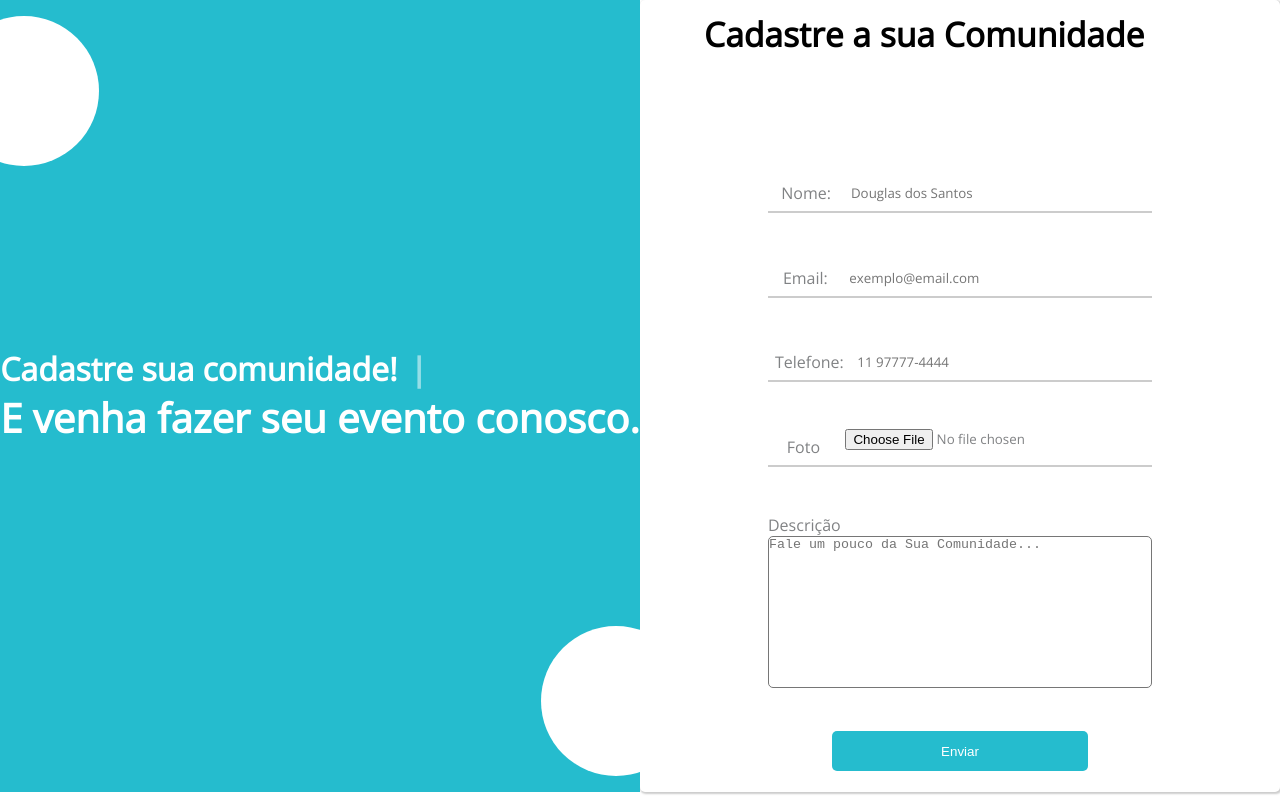
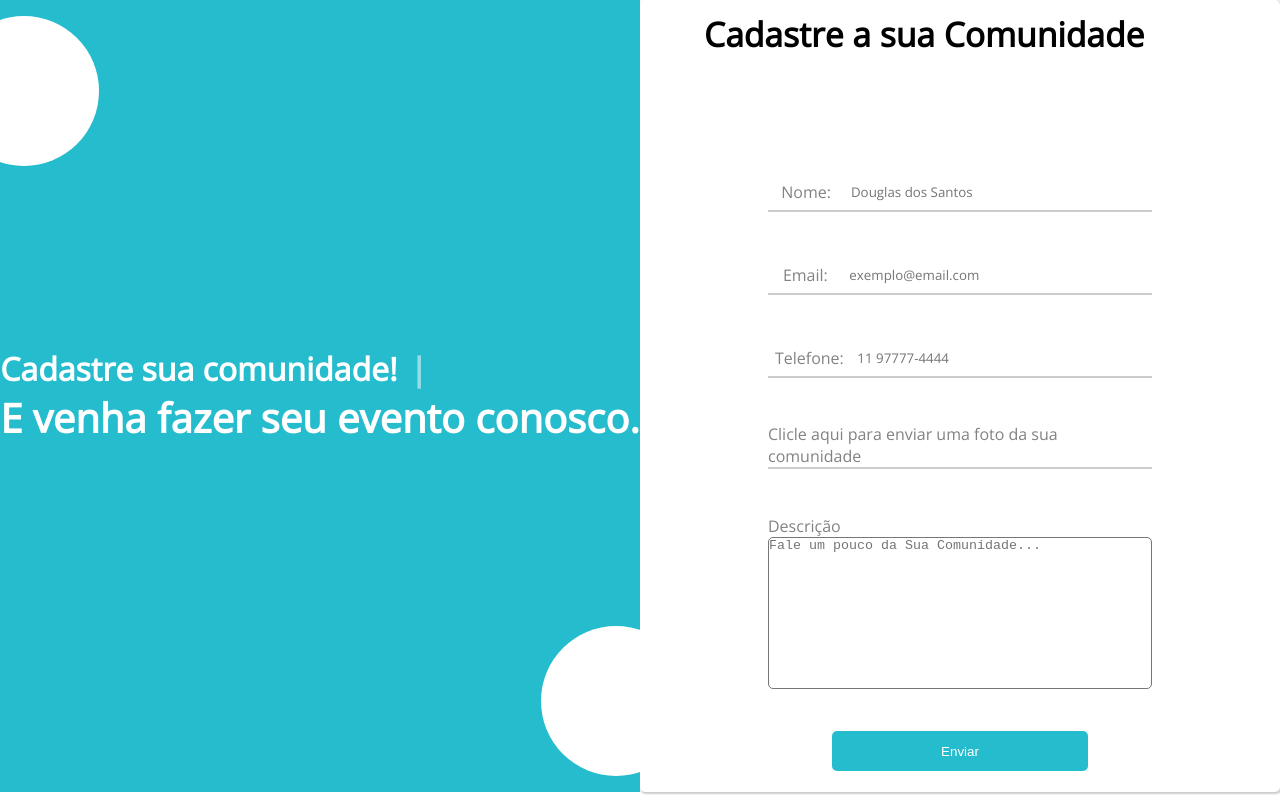
Before and after one commit to lucianobispod/communityinlounge, a plain HTML site: page cadastro_comunidade.html in a window 1280 px wide. Drawn offline with nearby package versions, Linux system fonts and the light colour scheme.

Commit message:
comunidade

```diff
--- a/cadastro_comunidade.html
+++ b/cadastro_comunidade.html
@@ -62,10 +62,10 @@
                         </div>
 
                         <div class="campo_comunidade">
-                            <label for="foto" class="label1">
-                                Foto
+                            <label class="campo_foto_comunindade_label" for="campo_foto_comunindade" >
+                                Clicle aqui para enviar uma foto da sua comunidade
                             </label>
-                            <input type="file" name="foto" id="campo_foto_comunindade" placeholder="Envie uma foto da sua comunidade ">
+                            <input type="file" name="foto" id="campo_foto_comunindade" placeholder=" ">
                         </div>
                         <div class="descricao-comunidade">
                             <label for="descricao">
--- a/css/cadastro_comunidade.css
+++ b/css/cadastro_comunidade.css
@@ -218,3 +218,12 @@ p {
     opacity: 1;
     animation: pisca .7s infinite;
 }
+
+
+input[type="file"]{
+    display: none;
+}
+
+.campo_foto_comunindade_label{
+    color: var(--font);
+}
```
